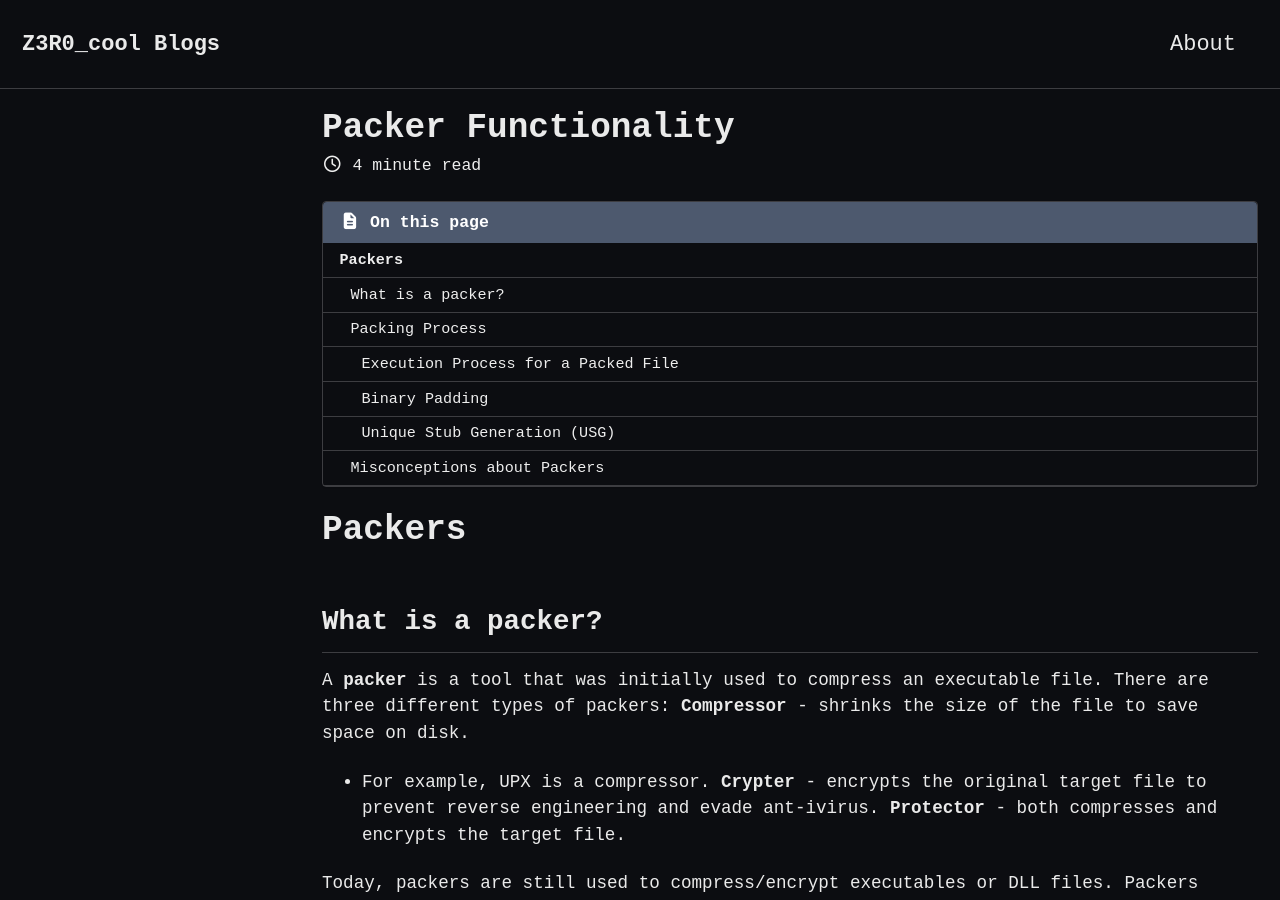
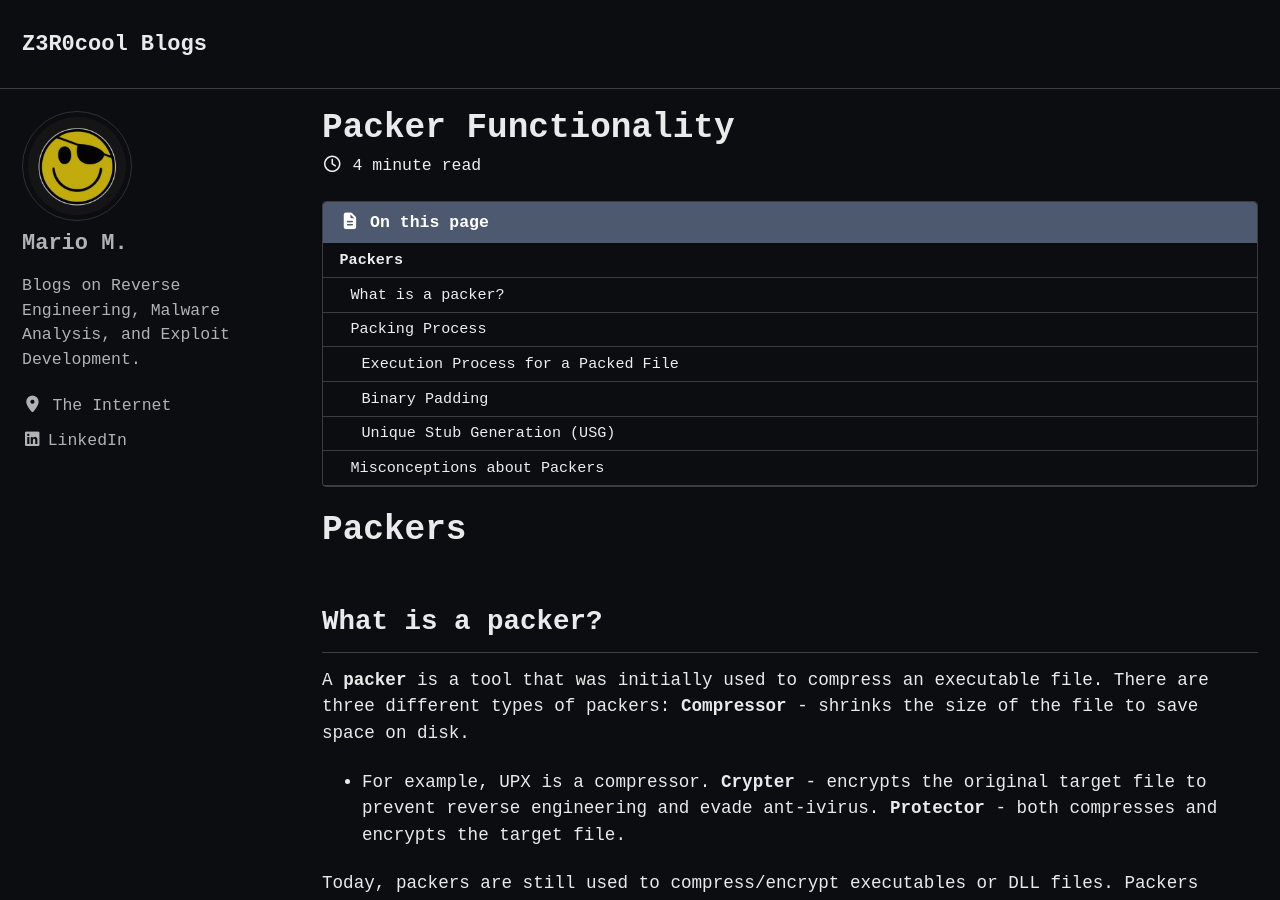
Before and after one commit to mariom3/mariom3.github.io, a Jekyll site: the page built from _posts/2023-05-15-packer-functionality.markdown, in a window 1280 px wide and 900 px high. Built offline with Jekyll 4.4.1, drawn with Linux system fonts in a browser that asks for light colours; cached includes are drawn as plain includes; some of the changed text lies outside the part shown.

```diff
--- a/_config.yml
+++ b/_config.yml
@@ -19,7 +19,7 @@ minimal_mistakes_skin: dark #"default", "air", "aqua", "contrast", "dark", "dirt
 
 # Site Settings
 locale                   : "en-US"
-title                    : "Z3R0_cool Blogs"
+title                    : "Z3R0cool Blogs"
 title_separator          : "-"
 subtitle                 : # site tagline that appears below site title in masthead
 description: >- # this means to ignore newlines until "baseurl:"
@@ -118,30 +118,33 @@ analytics:
 
 # Site Author
 author:
-  name             : "Your Name"
-  avatar           : # path of avatar image, e.g. "/assets/images/bio-photo.jpg"
-  bio              : "I am an **amazing** person."
+  name             : "Mario M."
+  avatar           : "/assets/images/HTP.png"
+  bio              : "Blogs on Reverse Engineering, Malware Analysis, and Exploit Development."
   location         : "The Internet"
-  email            :
+  # email            :
   links:
+    - label: "LinkedIn"
+      icon: "fab fa-fw fa-linkedin"
+      url: "https://linkedin.com/in/mario-m123"
     - label: "Email"
       icon: "fas fa-fw fa-envelope-square"
       # url: "mailto:your.name@email.com"
-    - label: "Website"
-      icon: "fas fa-fw fa-link"
+    # - label: "Website"
+    #   icon: "fas fa-fw fa-link"
       # url: "https://your-website.com"
-    - label: "Twitter"
-      icon: "fab fa-fw fa-twitter-square"
-      # url: "https://twitter.com/"
-    - label: "Facebook"
-      icon: "fab fa-fw fa-facebook-square"
-      # url: "https://facebook.com/"
-    - label: "GitHub"
-      icon: "fab fa-fw fa-github"
+    # - label: "Twitter"
+    #   icon: "fab fa-fw fa-twitter-square"
+    #   # url: "https://twitter.com/"
+    # - label: "Facebook"
+    #   icon: "fab fa-fw fa-facebook-square"
+    #   # url: "https://facebook.com/"
+    # - label: "GitHub"
+    #   icon: "fab fa-fw fa-github"
       # url: "https://github.com/"
-    - label: "Instagram"
-      icon: "fab fa-fw fa-instagram"
-      # url: "https://instagram.com/"
+    # - label: "Instagram"
+    #   icon: "fab fa-fw fa-instagram"
+    #   # url: "https://instagram.com/"
 
 # Site Footer
 footer:
--- a/_data/navigation.yml
+++ b/_data/navigation.yml
@@ -1,6 +1,6 @@
 # main links
 main:
-  - title: "About"
-    url: about/index.html
+  # - title: "About"
+  #   url: about/index.html
   # - title: "More"
   #   url: https://mmistakes.github.io/minimal-mistakes/about/
--- a/_posts/2023-05-15-packer-functionality.markdown
+++ b/_posts/2023-05-15-packer-functionality.markdown
@@ -4,7 +4,7 @@ title:  "Packer Functionality"
 date:   2024-06-01 16:44:45 -0500
 categories: Malware
 toc: true
-author_profile: false
+author_profile: true
 classes: wide
 ---
 
```
Also changed, not shown: assets/images/HTP.png (added).
